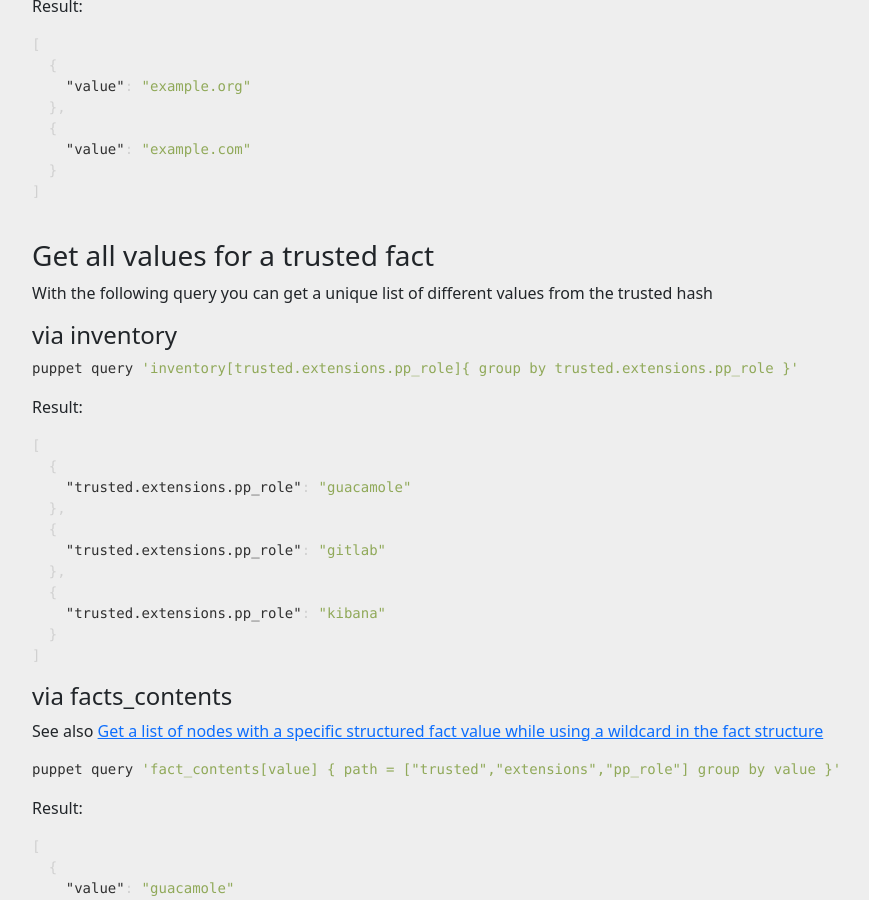
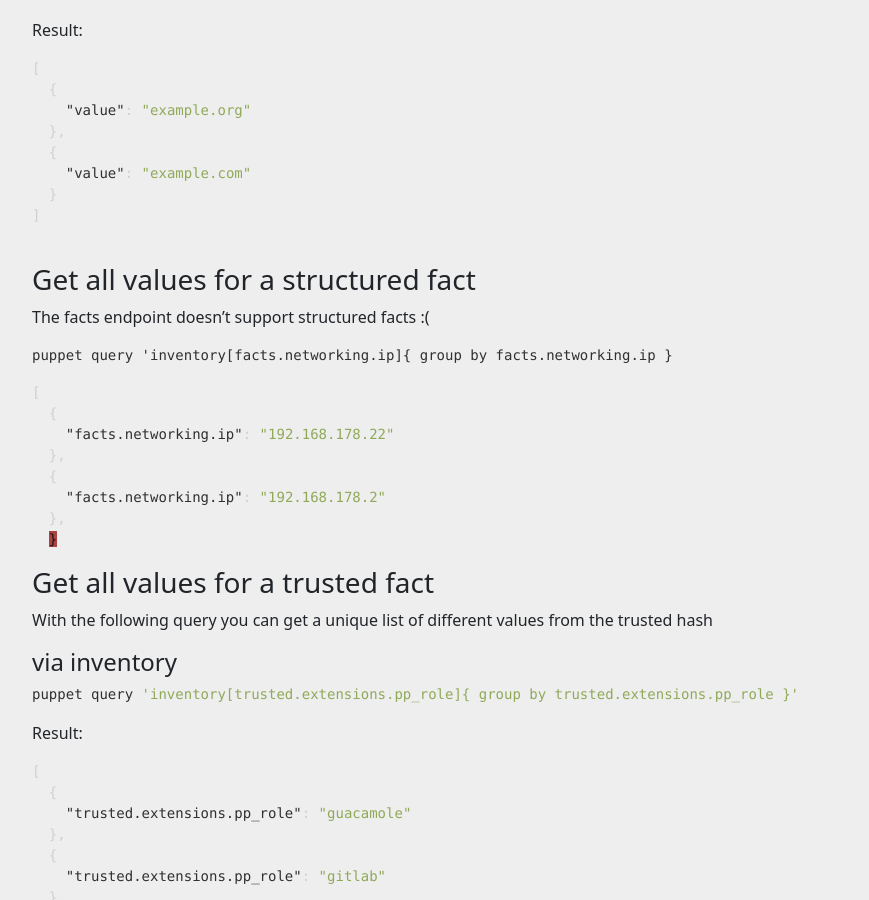
Before and after one commit to voxpupuli/voxpupuli.github.io, a Jekyll site: the page built from _docs/pql_queries.md, in a window 1280 px wide and 900 px high, scrolled down 3838 px. Shown: the whole window, without its empty margins (50-919 px from the left). Built offline with Jekyll 4.4.1, drawn with Linux system fonts in a browser that asks for light colours; nearby versions of some CDN libraries; some of the changed text lies outside the part shown.

Commit message:
document PQL query for structured facts

````diff
--- a/_docs/pql_queries.md
+++ b/_docs/pql_queries.md
@@ -205,6 +205,25 @@ Result:
 
 ```
 
+### Get all values for a structured fact
+
+The facts endpoint doesn't support structured facts :(
+
+```
+puppet query 'inventory[facts.networking.ip]{ group by facts.networking.ip }
+```
+
+```json
+[
+  {
+    "facts.networking.ip": "192.168.178.22"
+  },
+  {
+    "facts.networking.ip": "192.168.178.2"
+  },
+  }
+```
+
 ### Get all values for a trusted fact
 
 With the following query you can get a unique list of different values from the trusted hash
````
